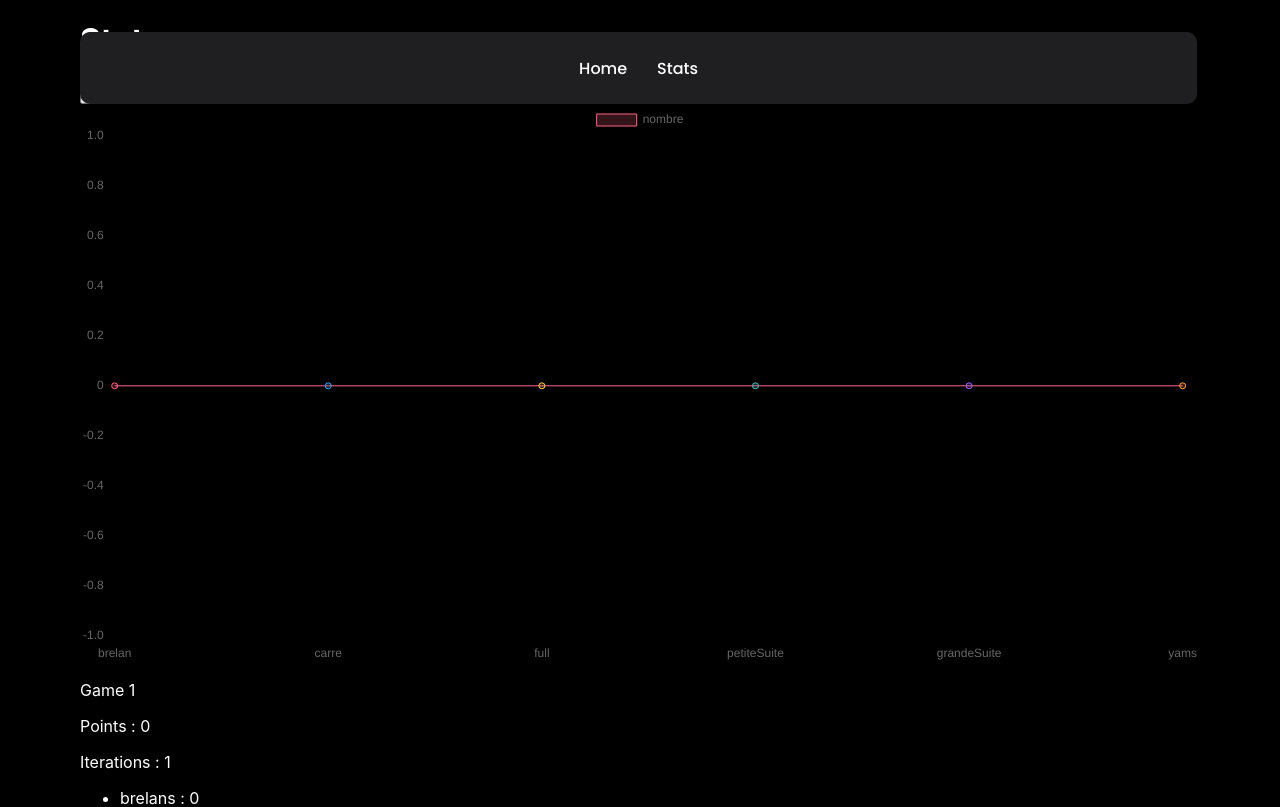
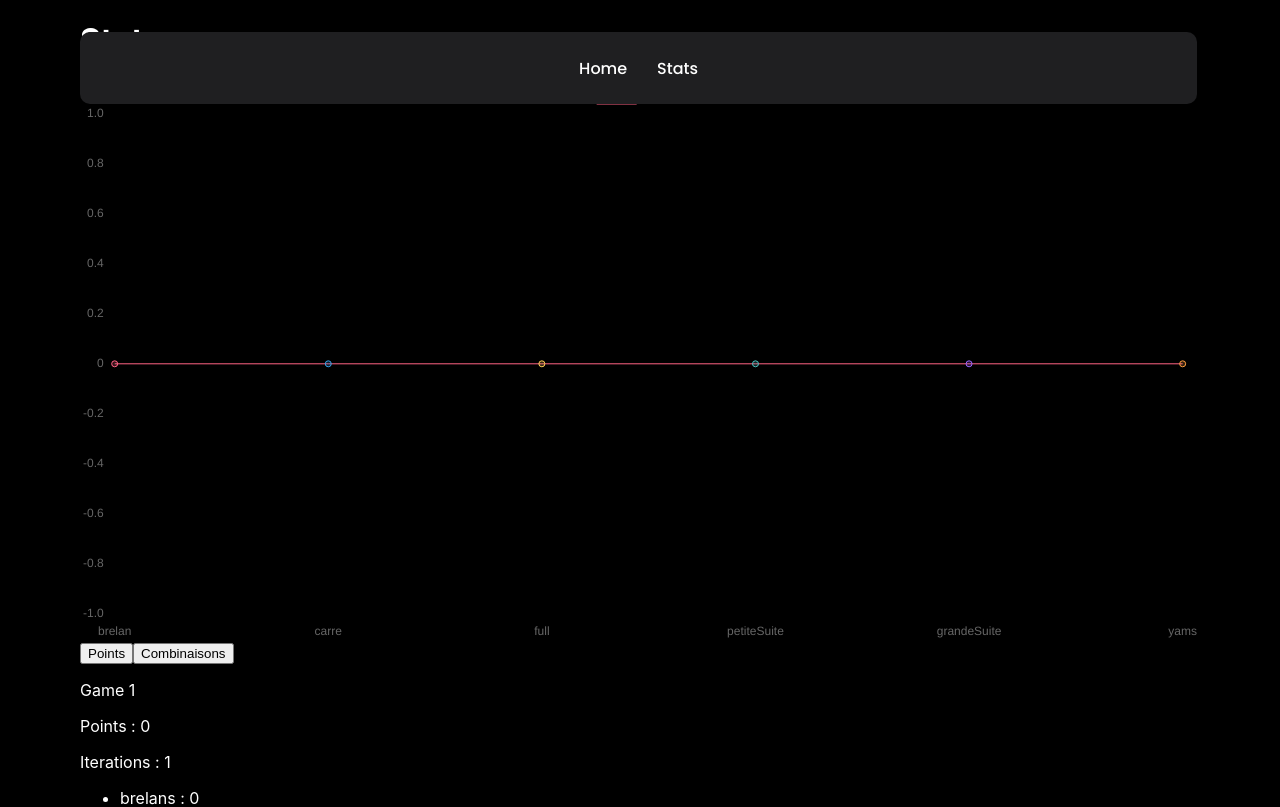
Before and after one commit to tlztonio/redux-yam, a React (Create React App) app: page /stats in a window 1280 px wide. Shown: the top 807 px of the page. Built offline with nearby package versions, Linux system fonts and the light colour scheme.

Commit message:
placement bouttons chart

```diff
--- a/src/components/Chart.jsx
+++ b/src/components/Chart.jsx
@@ -85,10 +85,10 @@ const ChartComponent = ({ className, data }) => {
 
     return (
         <>
+            <ChartStyled ref={myRef} id='myChart'>
+            </ChartStyled>
             <button onClick={handlePoints}>Points</button>
             <button onClick={handleCombinaisons}>Combinaisons</button>
-            <ChartStyled ref={myRef} id='myChart'>
-            </ChartStyled>
         </>
     );
 };
```
